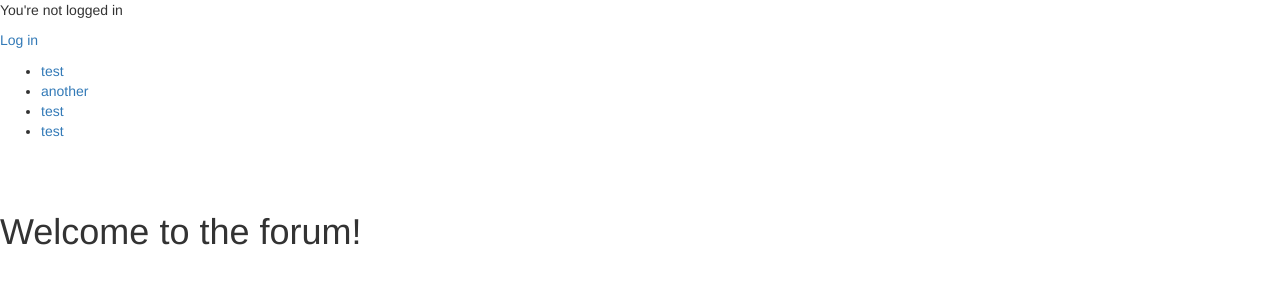
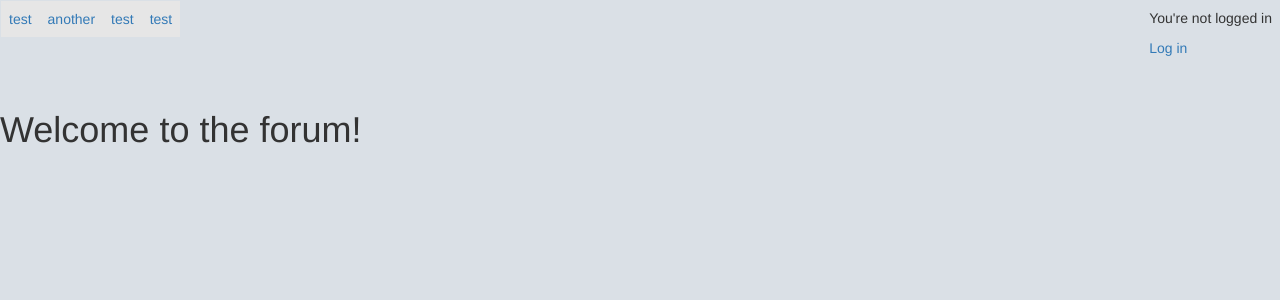
Before and after one commit to WE-LBS/djangoForum, a Django app: page / in a window 1280 px wide. Shown: the top 300 px of the page. Run offline with Django 3.2, Linux system fonts and the light colour scheme; some libraries are stand-ins or nearby versions.

Commit message:
added styling

```diff
--- a/forum/settings.py
+++ b/forum/settings.py
@@ -125,6 +125,10 @@ USE_TZ = True
 
 STATIC_URL = '/static/'
 
+STATICFILES_DIRS = [
+    BASE_DIR / "static",
+]
+
 # Default primary key field type
 # https://docs.djangoproject.com/en/3.2/ref/settings/#default-auto-field
 
--- /dev/null
+++ b/forum/static/style.css
@@ -0,0 +1,3 @@
+body{
+    background-color: aquamarine;
+}
--- /dev/null
+++ b/static/style.css
@@ -0,0 +1,60 @@
+.helptext {
+
+}
+
+.navbar > ul{
+    list-style-type: None;
+    margin: 0px;
+    padding: 0px;
+    overflow: hidden;
+}
+.navbar > ul > li {
+
+    float:left;
+
+}
+.navbar > ul > li > a {
+    display: block;
+    padding:8px;
+    background-color:rgb(230,230,230);
+}
+
+.sub_name{
+    color:red;
+}
+.username {
+    position: fixed;
+    top: 8px;
+    right: 8px;
+
+}
+
+.bubble {
+    border: 1.5px solid rgb(218, 218, 218);
+    border-radius: 4px;
+    background-color: white;
+    padding:1em;
+    text-decoration: none;
+
+    margin:auto;
+    width:50%;
+
+}
+.bubble:hover{
+    border: 1.5px solid rgb(137, 137, 137);
+}
+.bubble a {
+    text-decoration: none;
+    color:black;
+}
+
+.reply {
+    @extend .bubble{
+        color:blue;
+    }
+
+}
+
+html, body {
+    background-color: rgb(218, 224, 230);
+}
--- a/sub/templates/sub/base.html
+++ b/sub/templates/sub/base.html
@@ -14,7 +14,7 @@
 
 <!-- Latest compiled JavaScript -->
 <script src="https://maxcdn.bootstrapcdn.com/bootstrap/3.4.1/js/bootstrap.min.js"></script>
-    <link rel="stylesheet" href="{% static 'sub/main.css' %}">
+    <link rel="stylesheet" href="{% static 'style.css' %}">
 </head>
 <body>
 
--- a/sub/templates/sub/category.html
+++ b/sub/templates/sub/category.html
@@ -7,7 +7,7 @@
 
 {% for post in posts %}
 
-<p>{{  post.title  }}</p>
+<a href="" class="bubble">{{  post.title  }}</a>
 
 {% endfor %}
 
```
